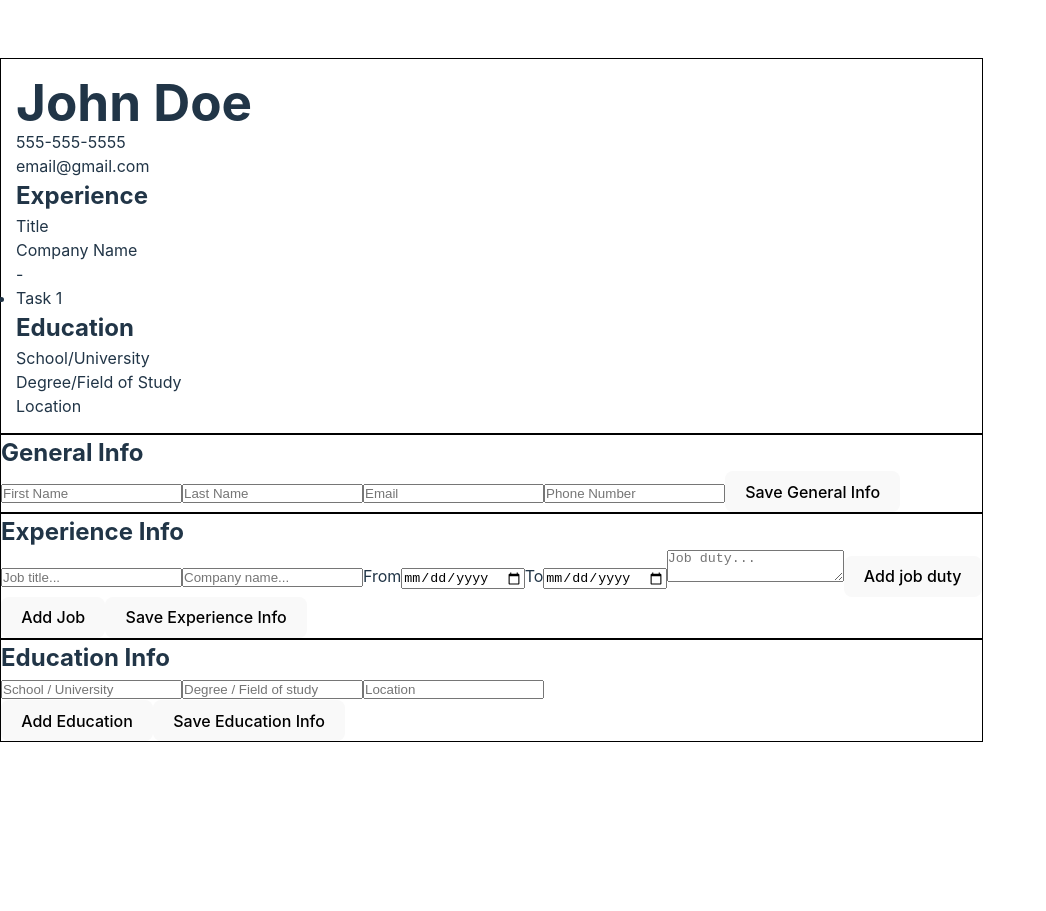
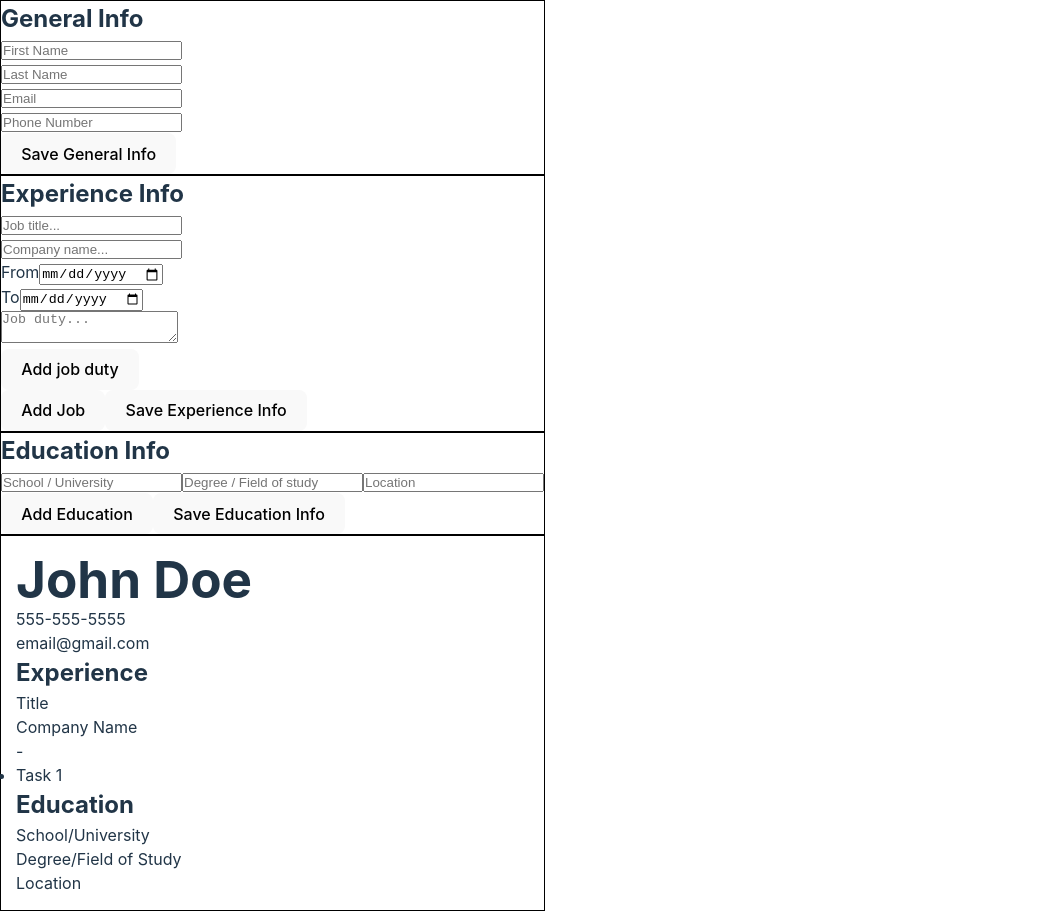
Before and after one commit to Alex-Devonte/react-cv, a React (Vite) app: page / in a window 1280 px wide. Shown: the whole page, without its empty margins (0-1046 px from the left). Before the commit the page ends 800 px from the top, so only its background shows below. Built offline with nearby package versions, Linux system fonts and the light colour scheme.

Commit message:
Add container divs to form elements

```diff
--- a/src/App.jsx
+++ b/src/App.jsx
@@ -32,28 +32,29 @@ function App() {
   });
 
   return (
-    <>
-      <Resume
-        generalInfo ={generalInfo}
-        experienceInfo={experienceInfo}
-        educationInfo={educationInfo}
-      />
-
-      <General
-        generalInfo ={generalInfo}
-        setGeneralInfo={setGeneralInfo}
-      />
-
-      <Experience
-        experienceInfo={experienceInfo}
-        setExperienceInfo={setExperienceInfo}
-      />
-
-      <Education
-        educationInfo={educationInfo}
-        setEducationInfo={setEducationInfo}
-      />
-    </>
+    <div id="page-container">
+      <div id="forms-container">
+        <General
+          generalInfo ={generalInfo}
+          setGeneralInfo={setGeneralInfo}
+        />
+        <Experience
+          experienceInfo={experienceInfo}
+          setExperienceInfo={setExperienceInfo}
+        />
+        <Education
+          educationInfo={educationInfo}
+          setEducationInfo={setEducationInfo}
+        />
+      </div>
+      <div id="resume-container">
+        <Resume
+          generalInfo ={generalInfo}
+          experienceInfo={experienceInfo}
+          educationInfo={educationInfo}
+        />
+      </div>
+    </div>
   )
 }
 
--- a/src/components/Education.jsx
+++ b/src/components/Education.jsx
@@ -38,7 +38,7 @@ function Education({educationInfo, setEducationInfo}) {
 
     const renderEducationField = (education, key) => {
         return (
-            <div key={key}>
+            <div key={key} className="education-field">
                 <input
                     type="text"
                     name="schoolName"
@@ -87,8 +87,10 @@ function Education({educationInfo, setEducationInfo}) {
                        {educationInfo.education.map((education, key) => {
                             return (renderEducationField(education, key));
                        })}
-                        <button type="button" className="add-education-button" onClick={addEducation}>Add Education</button>
-                        <button type="button" className="save-btn" id="education-save-btn" onClick={handleSubmit}>Save Education Info</button>
+                        <div className="button-container">
+                            <button type="button" className="add-education-button" onClick={addEducation}>Add Education</button>
+                            <button type="button" className="save-btn" id="education-save-btn" onClick={handleSubmit}>Save Education Info</button>
+                        </div>
                     </form>
                 ): (
                     <>
--- a/src/components/Experience.jsx
+++ b/src/components/Experience.jsx
@@ -85,16 +85,26 @@ function Experience({experienceInfo, setExperienceInfo}) {
 
    const renderJobField = (job, key) => {
         return (
-            <div key={key} className="jobField">
+            <div key={key} className="job-field">
+                <div className="job-title">
                     <input type="text" name="jobTitle" placeholder="Job title..." onChange={(e) => handleJobChange(e, job.id)} value={job.jobTitle}/>
+                </div>
+                <div className="company-name">
                     <input type="text" name="companyName" placeholder="Company name..." onChange={(e) => handleJobChange(e, job.id)} value={job.companyName}/>
+                </div>
+                <div className="date-from">
                     <label htmlFor="dateFrom">From</label>
                     <input type="date" name="dateFrom" onChange={(e) => handleJobChange(e, job.id)} value={job.dateFrom || ''}/>
+                </div>
+                <div className="date-to">
                     <label htmlFor="dateTo">To</label>
                     <input type="date" name="dateTo" onChange={(e) => handleJobChange(e, job.id)} value={job.dateTo || ''}/>
+                </div>
                 {job.duties.map((duty, index) => {
                     return (
+                        <div key={index} className="job-duty">
                             <textarea key={index} name="duty" placeholder="Job duty..." value={duty} onChange={(e) => handleJobChange(e, job.id, index)}/>
+                        </div>
                     )
                 })}
                 <button type="button" className="add-duty-button" onClick={() => addDuty(job.id)}>Add job duty</button>
@@ -107,12 +117,14 @@ function Experience({experienceInfo, setExperienceInfo}) {
             <div id="experience-form-container" className="form-container">
                 <h2>Experience Info</h2>
                 {!isSaved && editMode ? (
-                    <form id="experience-form">
+                    <form id="experience-info-form">
                         {experienceInfo.jobs.map((job, key) => {
                             return (renderJobField(job, key));
                         })}
+                        <div className="button-container">
                             <button type="button" className="add-job-button" onClick={addJob}>Add Job</button>
                             <button type="button" className="save-btn" id="experience-save-btn" onClick={handleSubmit}>Save Experience Info</button>
+                        </div>
                     </form>
                 ): (
                     <>
--- a/src/components/General.jsx
+++ b/src/components/General.jsx
@@ -37,6 +37,7 @@ function General({generalInfo, setGeneralInfo}) {
                 <h2>General Info</h2>
                 {!isSaved && editMode ? (
                     <form id="general-info-form">
+                        <div className="first-name">
                             <input
                                 type="text"
                                 name="firstName"
@@ -44,6 +45,8 @@ function General({generalInfo, setGeneralInfo}) {
                                 value={generalInfo.firstName}
                                 onChange={(e) => handleChange(e)}
                                 />
+                        </div>
+                        <div className="last-name">
                             <input
                                 type="text"
                                 name="lastName"
@@ -51,6 +54,8 @@ function General({generalInfo, setGeneralInfo}) {
                                 value={generalInfo.lastName}
                                 onChange={handleChange}
                             />
+                        </div>
+                        <div className="email">
                             <input
                                 type="email"
                                 name="email"
@@ -58,6 +63,8 @@ function General({generalInfo, setGeneralInfo}) {
                                 value={generalInfo.email}
                                 onChange={handleChange}
                             />
+                        </div>
+                        <div className="phone">
                             <input
                                 type="tel"
                                 name="phone"
@@ -65,6 +72,7 @@ function General({generalInfo, setGeneralInfo}) {
                                 value={generalInfo.phone}
                                 onChange={handleChange}
                             />
+                        </div>
                         <button type="button" className="save-btn" id="general-save-btn" onClick={handleSubmit}>Save General Info</button>
                     </form>
                 ): (
```
Lines whose indentation alone changed are shown as unchanged.
